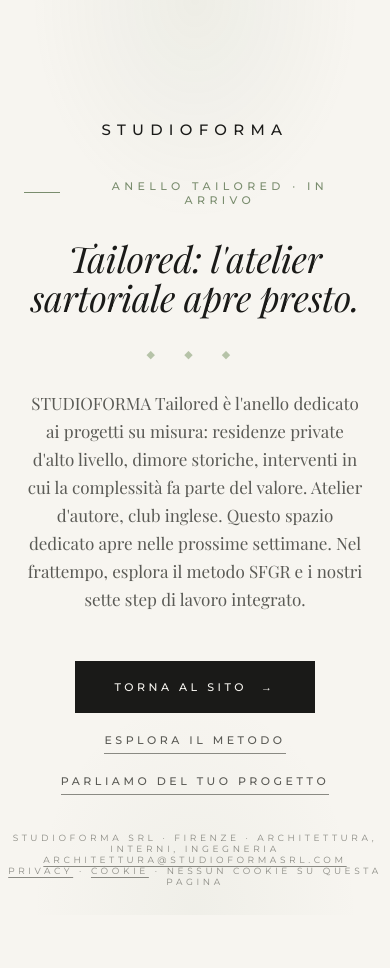
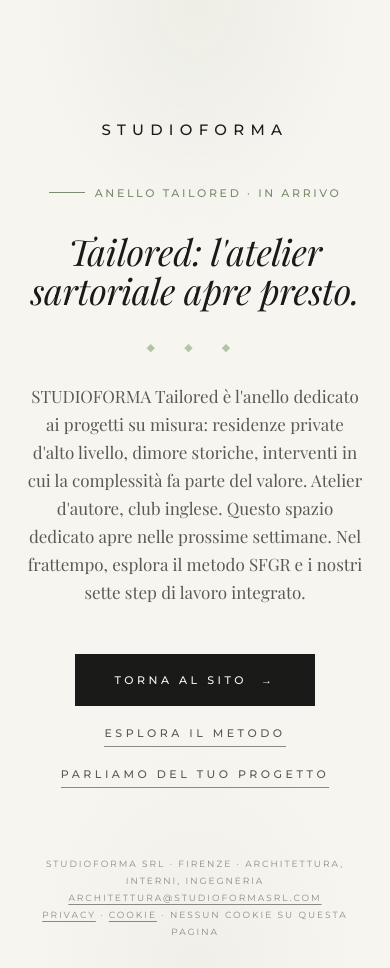
Before and after one commit to STUDIOFORMANETWORK/studioforma-tailored-cortesia, a plain HTML site: page index.html in a window 390 px wide. Before the commit the page ends 915 px from the top, so only its background shows below. Drawn offline with Linux system fonts and the light colour scheme.

Commit message:
tailored: piè di pagina ed etichetta leggibili sul telefono (controllo visivo 27/11)
Co-Authored-By: Claude Opus 5.5 <noreply@anthropic.com>
Claude-Session: https://claude.ai/code/session_012vVBpoBTH9hnr3fgD2jrC1

```diff
--- a/index.html
+++ b/index.html
@@ -157,6 +157,9 @@
   @media (max-width:600px){
     .actions{gap:20px;flex-direction:column;}
     .brand{margin-bottom:36px;}
+    .coming-soon{padding-bottom:180px;}
+    .foot{line-height:1.9;padding:0 24px;letter-spacing:.22em;}
+    .eyebrow{letter-spacing:.24em;gap:10px;}
   }
 </style>
 </head>
```
